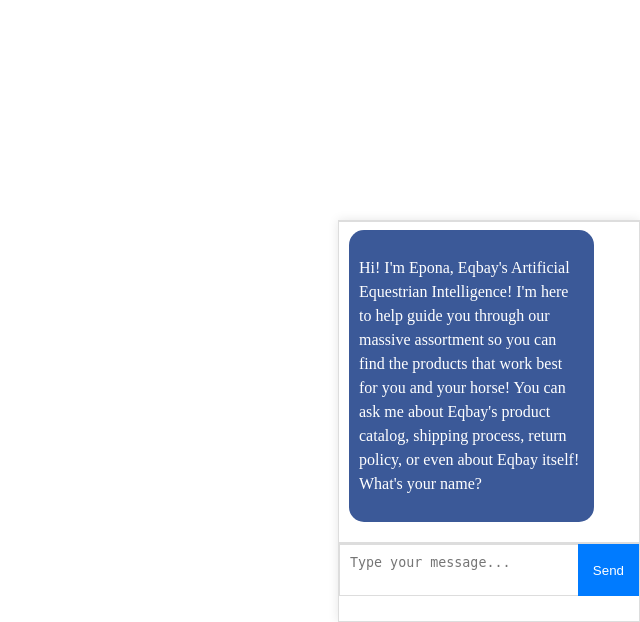
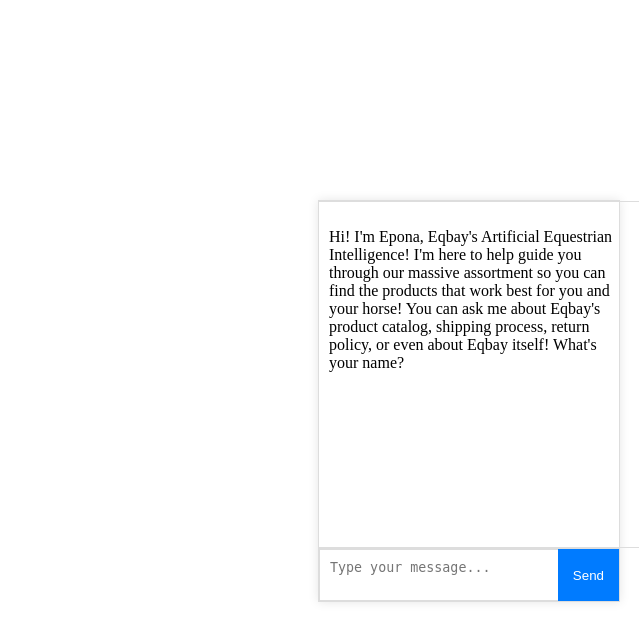
Before and after one commit to prettyproducts-io/shopping-bot, a Flask app: page /chat_widget in a window 1280 px wide. Shown: the part 178-800 px from the top of the page, without its empty margins (640-1280 px from the left). Run offline with Flask 2, Linux system fonts and the light colour scheme; some libraries are stand-ins or nearby versions.

Commit message:
chat widget style updates

```diff
--- a/app/static/css/chat_widget.css
+++ b/app/static/css/chat_widget.css
@@ -1,18 +1,20 @@
 #chat-widget-container {
     position: fixed;
-    bottom: 0;
-    right: 0;
+    bottom: 20px;
+    right: 20px;
     width: 300px;
     height: 400px;
     border: 1px solid #ddd;
     background-color: white;
     box-shadow: 0 0 10px rgba(0, 0, 0, 0.1);
     z-index: 10000;
+    display: flex;
+    flex-direction: column;
 }
 
 #chatbox {
+    flex: 1;
     width: 100%;
-    height: 300px;
     overflow-y: auto;
     border-top: 1px solid #ddd;
     border-bottom: 1px solid #ddd;
@@ -20,29 +22,16 @@
 }
 
 .message {
-    max-width: 600px;
     margin: 10px 0;
-    padding: 10px;
-    background-color: #f1f1f1;
-    border-radius: 15px;
-    line-height: 1.5;
-    word-wrap: break-word;
-  }
+}
 
-  .user-message {
-    background-color: #e6e6e6;
-    color: #333;
-    align-self: flex-end;
-    margin-left: auto;
-    max-width: 75%;
-  }
+.user-message {
+    text-align: right;
+}
 
-  .assistant-message {
-    background-color: #3b5998;
-    color: white;
-    align-self: flex-start;
-    max-width: 75%;
-  }
+.assistant-message {
+    text-align: left;
+}
 
 .product-card img {
     max-width: 100px;
--- a/app/static/js/embed_chat.js
+++ b/app/static/js/embed_chat.js
@@ -3,8 +3,8 @@
         const iframe = document.createElement('iframe');
         iframe.src = 'https://epona.eqbay.co/chat_widget';
         iframe.style.position = 'fixed';
-        iframe.style.bottom = '0';
-        iframe.style.right = '0';
+        iframe.style.bottom = '20px';
+        iframe.style.right = '20px';
         iframe.style.width = '300px';
         iframe.style.height = '400px';
         iframe.style.border = 'none';
```
